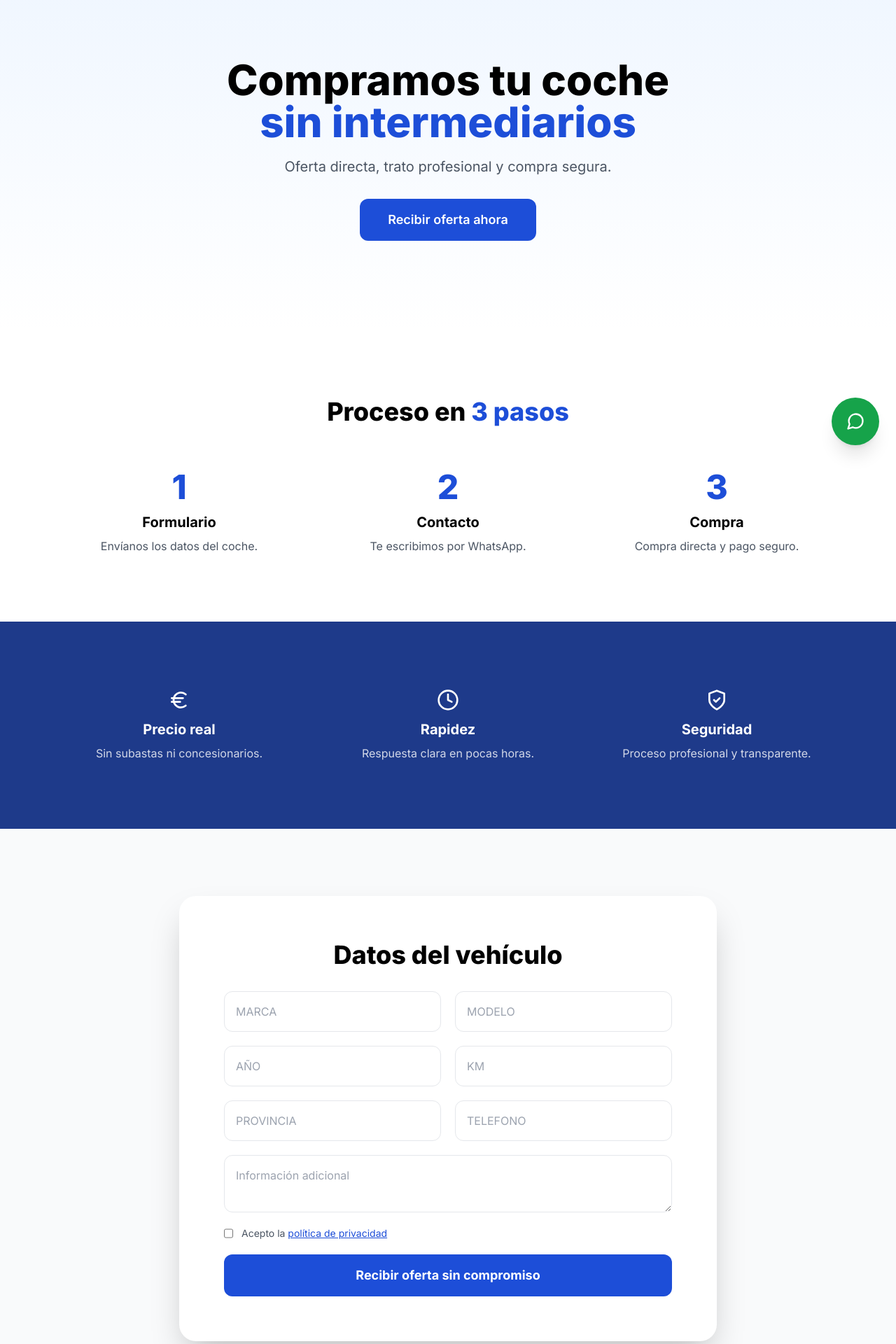
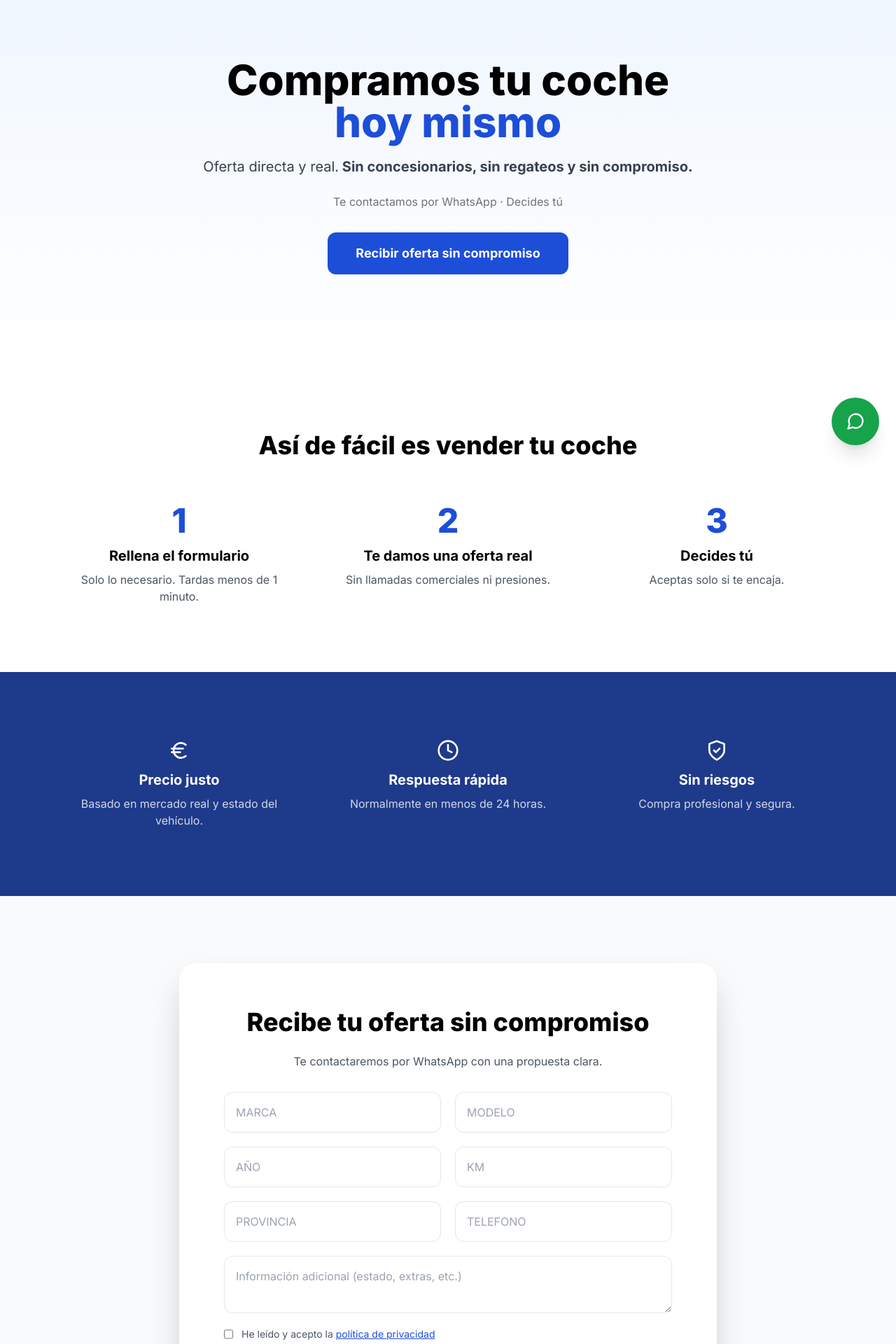
Before and after one commit to jvaloptt-oss/1clikcar, a Next.js app: page / in a window 1280 px wide. Shown: the part 140-2060 px from the top of the page at 70% size. Built offline with nearby package versions, Linux system fonts and the light colour scheme.

Commit message:
Improve conversion copy and CTAs

```diff
--- a/src/app/page.tsx
+++ b/src/app/page.tsx
@@ -25,7 +25,7 @@ export default function Home() {
           href="#form"
           className="hidden md:inline-block bg-blue-700 hover:bg-blue-800 text-white px-6 py-3 rounded-lg font-semibold transition"
         >
-          Vender mi coche
+          Recibir oferta
         </a>
       </header>
 
@@ -41,18 +41,23 @@ export default function Home() {
           <h1 className="text-4xl md:text-6xl font-extrabold mb-5 leading-tight">
             Compramos tu coche
             <br />
-            <span className="text-blue-700">sin intermediarios</span>
+            <span className="text-blue-700">hoy mismo</span>
           </h1>
 
-          <p className="text-gray-600 text-lg md:text-xl mb-8 max-w-3xl mx-auto">
-            Oferta directa, trato profesional y compra segura.
+          <p className="text-gray-700 text-lg md:text-xl mb-6 max-w-3xl mx-auto">
+            Oferta directa y real.
+            <strong> Sin concesionarios, sin regateos y sin compromiso.</strong>
+          </p>
+
+          <p className="text-gray-500 text-sm md:text-base mb-8">
+            Te contactamos por WhatsApp · Decides tú
           </p>
 
           <a
             href="#form"
-            className="inline-block bg-blue-700 hover:bg-blue-800 text-white px-10 py-4 rounded-xl text-lg font-semibold transition"
+            className="inline-block bg-blue-700 hover:bg-blue-800 text-white px-10 py-4 rounded-xl text-lg font-bold transition"
           >
-            Recibir oferta ahora
+            Recibir oferta sin compromiso
           </a>
         </MDiv>
       </section>
@@ -61,14 +66,26 @@ export default function Home() {
       <section className="py-20 md:py-24 bg-white">
         <div className="max-w-6xl mx-auto px-4 md:px-6 text-center">
           <h2 className="text-3xl md:text-4xl font-extrabold mb-12 md:mb-16">
-            Proceso en <span className="text-blue-700">3 pasos</span>
+            Así de fácil es vender tu coche
           </h2>
 
           <div className="grid md:grid-cols-3 gap-10 md:gap-12">
             {[
-              { n: "1", t: "Formulario", d: "Envíanos los datos del coche." },
-              { n: "2", t: "Contacto", d: "Te escribimos por WhatsApp." },
-              { n: "3", t: "Compra", d: "Compra directa y pago seguro." },
+              {
+                n: "1",
+                t: "Rellena el formulario",
+                d: "Solo lo necesario. Tardas menos de 1 minuto.",
+              },
+              {
+                n: "2",
+                t: "Te damos una oferta real",
+                d: "Sin llamadas comerciales ni presiones.",
+              },
+              {
+                n: "3",
+                t: "Decides tú",
+                d: "Aceptas solo si te encaja.",
+              },
             ].map((s, i) => (
               <MDiv
                 key={i}
@@ -95,18 +112,18 @@ export default function Home() {
           {[
             {
               icon: <Euro size={32} />,
-              t: "Precio real",
-              d: "Sin subastas ni concesionarios.",
+              t: "Precio justo",
+              d: "Basado en mercado real y estado del vehículo.",
             },
             {
               icon: <Clock size={32} />,
-              t: "Rapidez",
-              d: "Respuesta clara en pocas horas.",
+              t: "Respuesta rápida",
+              d: "Normalmente en menos de 24 horas.",
             },
             {
               icon: <ShieldCheck size={32} />,
-              t: "Seguridad",
-              d: "Proceso profesional y transparente.",
+              t: "Sin riesgos",
+              d: "Compra profesional y segura.",
             },
           ].map((f, i) => (
             <MDiv
@@ -136,7 +153,7 @@ export default function Home() {
         href="#form"
         className="fixed bottom-0 left-0 right-0 md:hidden bg-blue-700 text-white text-center py-4 font-bold text-lg z-50"
       >
-        Recibir oferta ahora
+        Quiero mi oferta
       </a>
 
       {/* WHATSAPP */}
@@ -186,9 +203,13 @@ function CompleteForm() {
       transition={{ duration: 0.5 }}
       className="max-w-3xl mx-auto bg-white rounded-3xl shadow-2xl p-10 md:p-16"
     >
-      <h2 className="text-3xl md:text-4xl font-extrabold text-center mb-8">
-        Datos del vehículo
+      <h2 className="text-3xl md:text-4xl font-extrabold text-center mb-6">
+        Recibe tu oferta sin compromiso
       </h2>
+
+      <p className="text-center text-gray-600 mb-8">
+        Te contactaremos por WhatsApp con una propuesta clara.
+      </p>
 
       <div className="grid md:grid-cols-2 gap-5">
         {["marca", "modelo", "año", "km", "provincia", "telefono"].map((f) => (
@@ -203,7 +224,7 @@ function CompleteForm() {
 
         <textarea
           name="info"
-          placeholder="Información adicional"
+          placeholder="Información adicional (estado, extras, etc.)"
           onChange={handleChange}
           className="border p-4 rounded-xl md:col-span-2"
         />
@@ -211,7 +232,7 @@ function CompleteForm() {
         <div className="md:col-span-2 flex gap-3 text-xs md:text-sm text-gray-600">
           <input type="checkbox" required />
           <p>
-            Acepto la{" "}
+            He leído y acepto la{" "}
             <a href="/privacidad" className="text-blue-700 underline">
               política de privacidad
             </a>
@@ -222,7 +243,7 @@ function CompleteForm() {
           onClick={sendForm}
           className="md:col-span-2 bg-blue-700 hover:bg-blue-800 text-white py-4 rounded-xl text-lg font-bold transition"
         >
-          Recibir oferta sin compromiso
+          Quiero mi oferta
         </button>
       </div>
     </MDiv>
```
